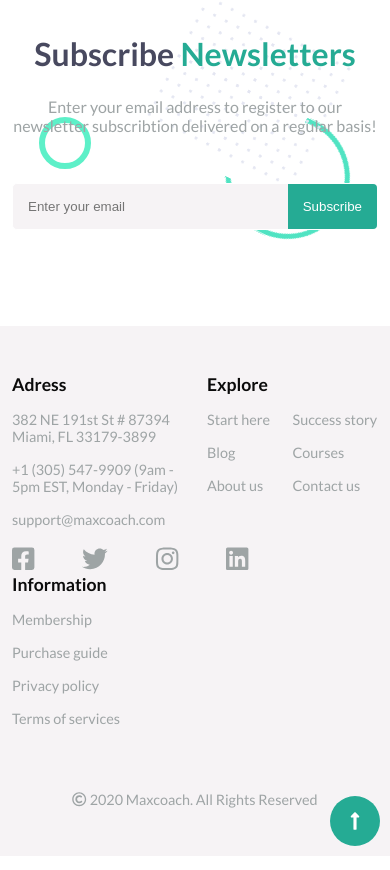
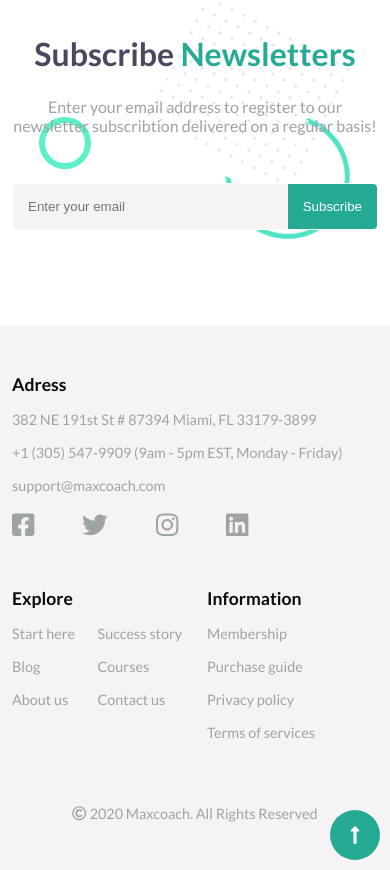
Before and after one commit to GianlucaBenassi/proj-html-vuejs, a Vue app: page / in a window 390 px wide. Shown: the part 8158-9028 px from the top of the page. Built offline with nearby package versions, Linux system fonts and the light colour scheme.

Commit message:
Footer responsive

```diff
--- a/src/components/macro/Footer.vue
+++ b/src/components/macro/Footer.vue
@@ -1,10 +1,10 @@
 <template>
     <footer class="section-bg-grey">
         <div class="container py-5">
-            <div class="row mb-5">
+            <div class="row mb-lg-5">
 
                 <!-- address + socials column -->
-                <div class="col-6">
+                <div class="col-12 col-lg-6 mb-5 mb-lg-0">
                     <h4 class="text-color mb-3">Adress</h4>
                     <span class="d-block text-color-light mb-3">382 NE 191st St # 87394 Miami, FL 33179-3899</span>
                     <span class="d-block text-color-light mb-3">+1 (305) 547-9909 (9am - 5pm EST, Monday - Friday)</span>
@@ -18,10 +18,10 @@
                 </div>
 
                 <!-- dynamic links column -->
-                <div class="col" v-for="(link, index) in footerLinks" :key="index">
+                <div class="col dynamic_col mb-5 mb-lg-0" v-for="(link, index) in footerLinks" :key="index">
                     <h4 class="text-color mb-3">{{link.title}}</h4>
                     <ul :class="'dynamic_list--' + index ">
-                        <li class="mb-3" v-for="(text, i) in link.links" :key="i">
+                        <li class="mb-3 dynamic_elm" v-for="(text, i) in link.links" :key="i">
                             <a href="#" class="text-color-light hover-text-green">{{text}}</a>
                         </li>
                     </ul>
@@ -59,6 +59,10 @@ h4 {
     font-size: 1.6rem;
 }
 
+.dynamic_col {
+    min-width: 170px;
+}
+
 .dynamic_list--0{
     display: flex;
     flex-wrap: wrap;
@@ -68,4 +72,8 @@ h4 {
     }
 }
 
+.dynamic_elm {
+    white-space: nowrap;
+}
+
 </style>
```
